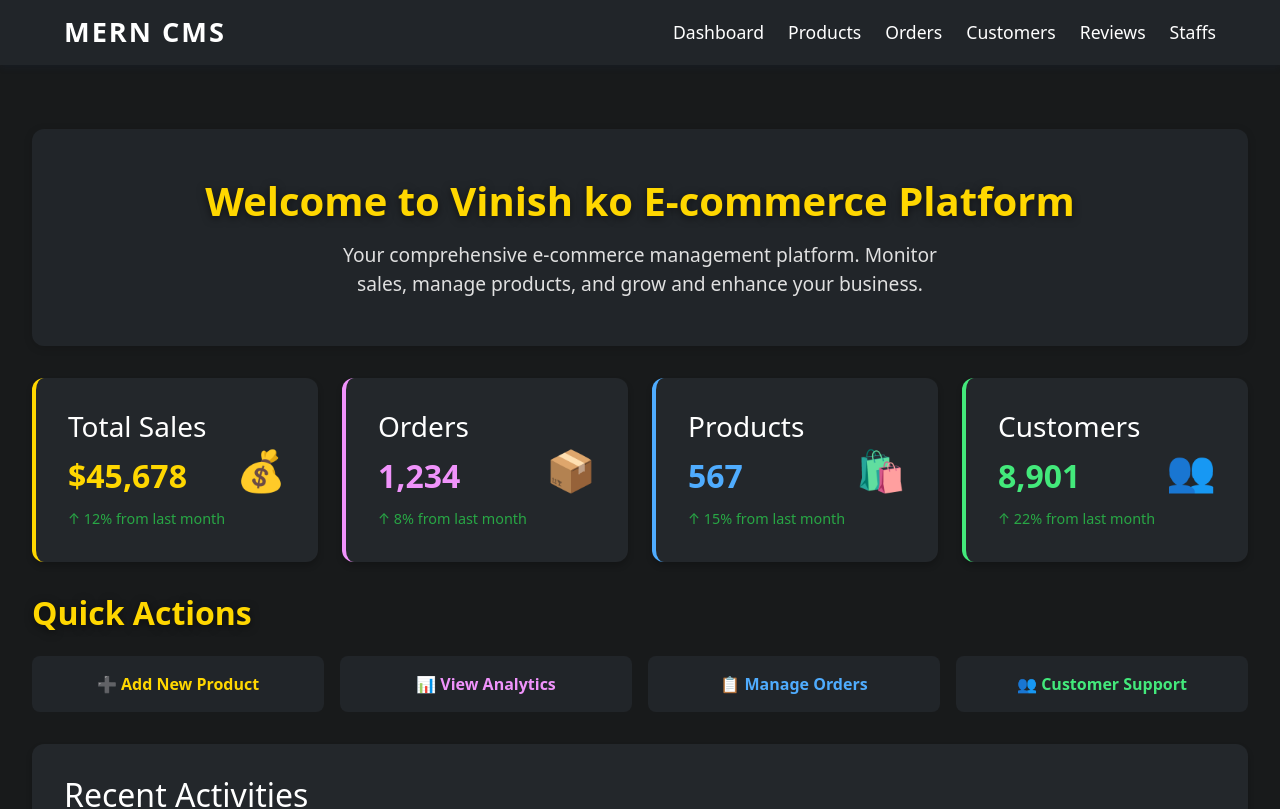
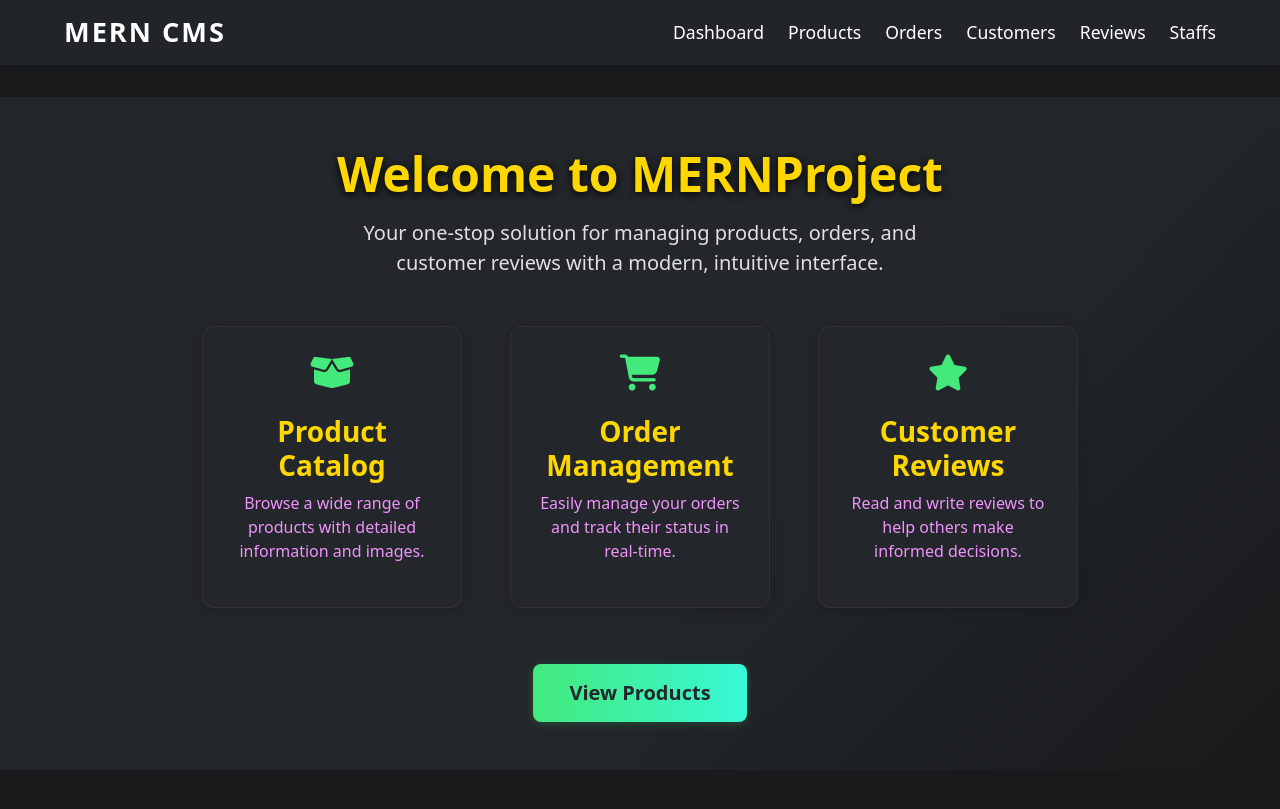
Before and after one commit to tiwvinish/e-commerce-using-mern-, a React (Vite) app in the folder cms-ui/: page / in a window 1280 px wide. Shown: the top 809 px of the page. Built offline with nearby package versions, Linux system fonts and the light colour scheme.

Commit message:
page added

```diff
--- /dev/null
+++ b/cms-ui/src/pages/Landing.jsx
@@ -0,0 +1,79 @@
+import React from "react";
+import { Link } from "react-router-dom";
+
+const features = [
+  {
+    title: "Product Catalog",
+    description: "Browse a wide range of products with detailed information and images.",
+    icon: "fa-box-open"
+  },
+  {
+    title: "Order Management",
+    description: "Easily manage your orders and track their status in real-time.",
+    icon: "fa-shopping-cart"
+  },
+  {
+    title: "Customer Reviews",
+    description: "Read and write reviews to help others make informed decisions.",
+    icon: "fa-star"
+  }
+];
+
+const Landing = () => {
+  return (
+    <div style={{
+      minHeight: "80vh",
+      display: "flex",
+      flexDirection: "column",
+      alignItems: "center",
+      justifyContent: "center",
+      background: "linear-gradient(135deg, #23272b 60%, #181a1b 100%)",
+      color: "#f8f9fa",
+      padding: "48px 0"
+    }}>
+      <h1 style={{ fontSize: 48, fontWeight: 800, marginBottom: 16, color: "#ffd700", textShadow: "0 2px 8px #000" }}>
+        Welcome to MERNProject
+      </h1>
+      <p style={{ fontSize: 20, maxWidth: 600, textAlign: "center", marginBottom: 40, color: "#e0e0e0" }}>
+        Your one-stop solution for managing products, orders, and customer reviews with a modern, intuitive interface.
+      </p>
+      <div style={{ display: "flex", gap: 32, marginBottom: 48, flexWrap: "wrap", justifyContent: "center" }}>
+        {features.map((feature) => (
+          <div key={feature.title} style={{
+            background: "#23272b",
+            borderRadius: 12,
+            boxShadow: "0 2px 12px rgba(0,0,0,0.18)",
+            padding: 28,
+            minWidth: 220,
+            maxWidth: 260,
+            textAlign: "center",
+            margin: 8,
+            border: "1px solid #333"
+          }}>
+            <i className={`fas ${feature.icon}`} style={{ fontSize: 36, color: "#43e97b", marginBottom: 12 }}></i>
+            <h3 style={{ color: "#ffd700", fontWeight: 700, margin: "12px 0 8px" }}>{feature.title}</h3>
+            <p style={{ color: "#f093fb", fontSize: 16 }}>{feature.description}</p>
+          </div>
+        ))}
+      </div>
+      <Link to="/products">
+        <button style={{
+          background: "linear-gradient(90deg, #43e97b 0%, #38f9d7 100%)",
+          color: "#23272b",
+          fontWeight: 700,
+          fontSize: 20,
+          padding: "14px 36px",
+          border: "none",
+          borderRadius: 8,
+          boxShadow: "0 2px 8px rgba(67,233,123,0.18)",
+          cursor: "pointer",
+          transition: "background 0.2s"
+        }}>
+          View Products
+        </button>
+      </Link>
+    </div>
+  );
+};
+
+export default Landing;
--- a/cms-ui/src/pages/index.js
+++ b/cms-ui/src/pages/index.js
@@ -1,3 +1,4 @@
 import * as dashboard from "./dashboard"
 
 export { dashboard }
+export { default as Landing } from './Landing';
--- a/cms-ui/src/routes/AppRoutes.jsx
+++ b/cms-ui/src/routes/AppRoutes.jsx
@@ -2,13 +2,15 @@ import { BrowserRouter, Route, Routes } from "react-router-dom"
 
 import * as pages from "@/pages"
 import { Layout } from "@/components"
+import { Landing } from "@/pages";
 
 
 export const AppRoutes = ()=>{
 return <BrowserRouter>
 <Routes>
     <Route path="/" element ={<Layout/>} >
-           <Route index element={<pages.dashboard.Home/>} />
+           <Route index element={<Landing />} />
+           <Route path="home" element={<pages.dashboard.Home/>} />
            <Route path="about" element={<pages.dashboard.About/>} />
            <Route path="contact" element={<pages.dashboard.Contact/>} />
            <Route path="/products" element={<pages.dashboard.Products />} />
```
